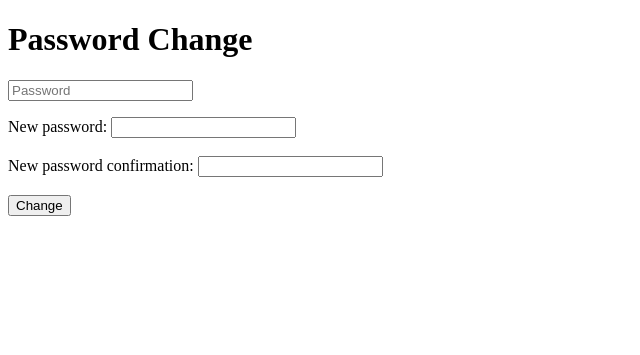
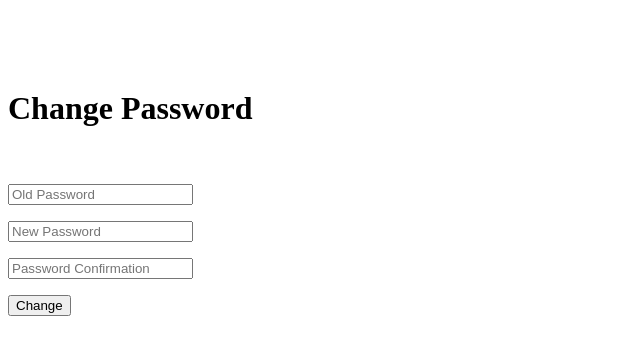
Before and after one commit to verediongzon/Django-TimeLog, a Django app: page /change/ in a window 1280 px wide. Shown: the part 29-384 px from the top of the page, without its empty margins (0-640 px from the left). Run offline with Django 3.2, Linux system fonts and the light colour scheme.

Commit message:
Changing Password Adjustments

```diff
--- a/logme/templates/logme/change_password.html
+++ b/logme/templates/logme/change_password.html
@@ -25,15 +25,14 @@
 			</nav>
 				<div class="container">
 					<div class="row">
-						<div class="col-sm-4 col-md-5 col-md-offset-4">
+						<div class="col-sm-4 col-md-5 col-md-offset-4" style="margin-top: 90px;">
 							<div id="change">
-								<h1 class="text-center login-title"><strong>Password Change</strong></h1>
+								<h1 class="text-center login-title"><strong>Change Password</strong></h1><br></br>
 									<div class="form-group">
 										<form action="" method="POST">
 											{% csrf_token %}
-
 												<div class="form-group">
-													 <input type="password" class="form-control" placeholder="Password" name="{{ form_password_form.old_password.html_name}}" required>
+													 <input type="password" class="form-control" placeholder="Old Password" name="{{ password_form.old_password.html_name}}" required>
 														{% if password_form.old_password.errors %}
 														<div style="margin-top:13px;">
 															<div class="alert alert-danger">
@@ -43,14 +42,38 @@
 															</div>
 														<p><label for="old_password"{% if form.password.errors %} class="error"{% endif %}></label></p>
 												</div>
-													New password: {{password_form.new_password1}}
-													<br><br>
-													New password confirmation: {{password_form.new_password2}}
-													<br><br>
-												<input type="submit" value="Change">
-														{% if change %}
-															Password Change
-																{% endif %}
+												<div class="form-group">
+													 <input type="password" class="form-control" placeholder="New Password" name="{{ password_form.new_password1.html_name}}" required>
+														{% if password_form.new_password1.errors %}
+														<div style="margin-top:13px;">
+															<div class="alert alert-danger">
+																<p class="error">
+																	{{ password_form.new_password1.errors }}
+																</p>{% endif %}
+															</div>
+														<p><label for="new_password1"{% if form.password.errors %} class="error"{% endif %}></label></p>
+												</div>
+												<div class="form-group">
+													 <input type="password" class="form-control" placeholder="Password Confirmation" name="{{ password_form.new_password2.html_name}}" required>
+														{% if password_form.new_password2.errors %}
+														<div style="margin-top:13px;">
+															<div class="alert alert-danger">
+																<p class="error">
+																	{{ password_form.new_password2.errors }}
+																</p>{% endif %}
+															</div>
+														<p><label for="new_password2"{% if form.password.errors %} class="error"{% endif %}></label></p>
+
+													<button type="submit" class="btn btn-primary btn-lg">Change</i></button>
+															{% if change %}
+														Password successfully changed!
+													{% endif %}
+												</div>
 										</form>
+									</div>
+							</div>
+						</div>
+					</div>
+				</div>
 		</body>
 </html>
--- a/logme/templates/logme/histories.html
+++ b/logme/templates/logme/histories.html
@@ -42,7 +42,7 @@
 						<tr>
 							<td><h5><p class= "text-center">{{ show.today_in }} </td>
 							<td><h5><p class= "text-center"> {{ show.today_total }} </td>
-							<td><h5><p class= "text-center"> {{ show.salarytotal }} </td>
+							<td><h5><p class= "text-center"> {{ show.salary_total }} </td>
 						</tr>
 						{% endfor %}
 					</tbody>
```
Also changed, not shown: logme/templates/logme/homes.html (+7 -6 lines).
